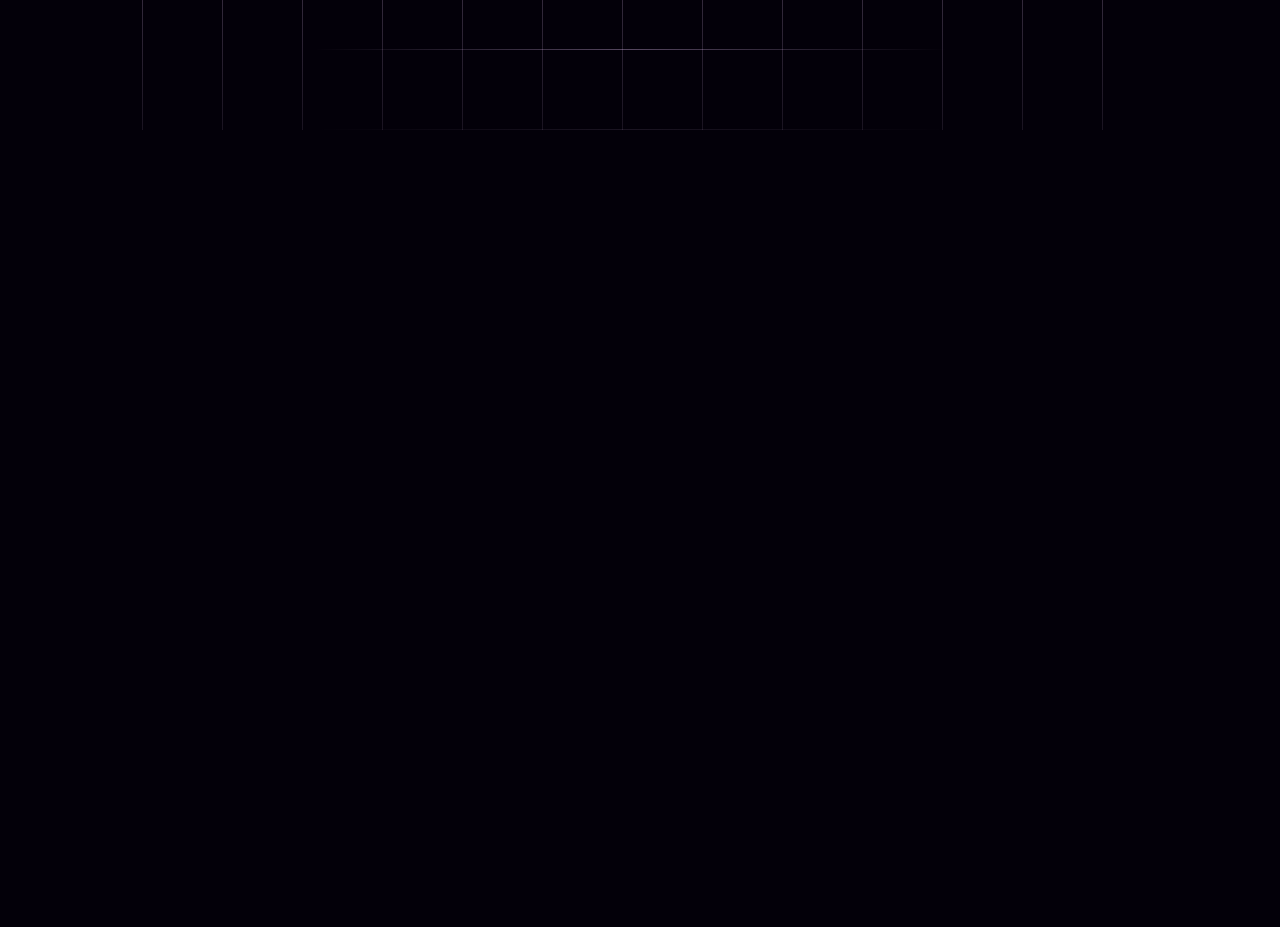
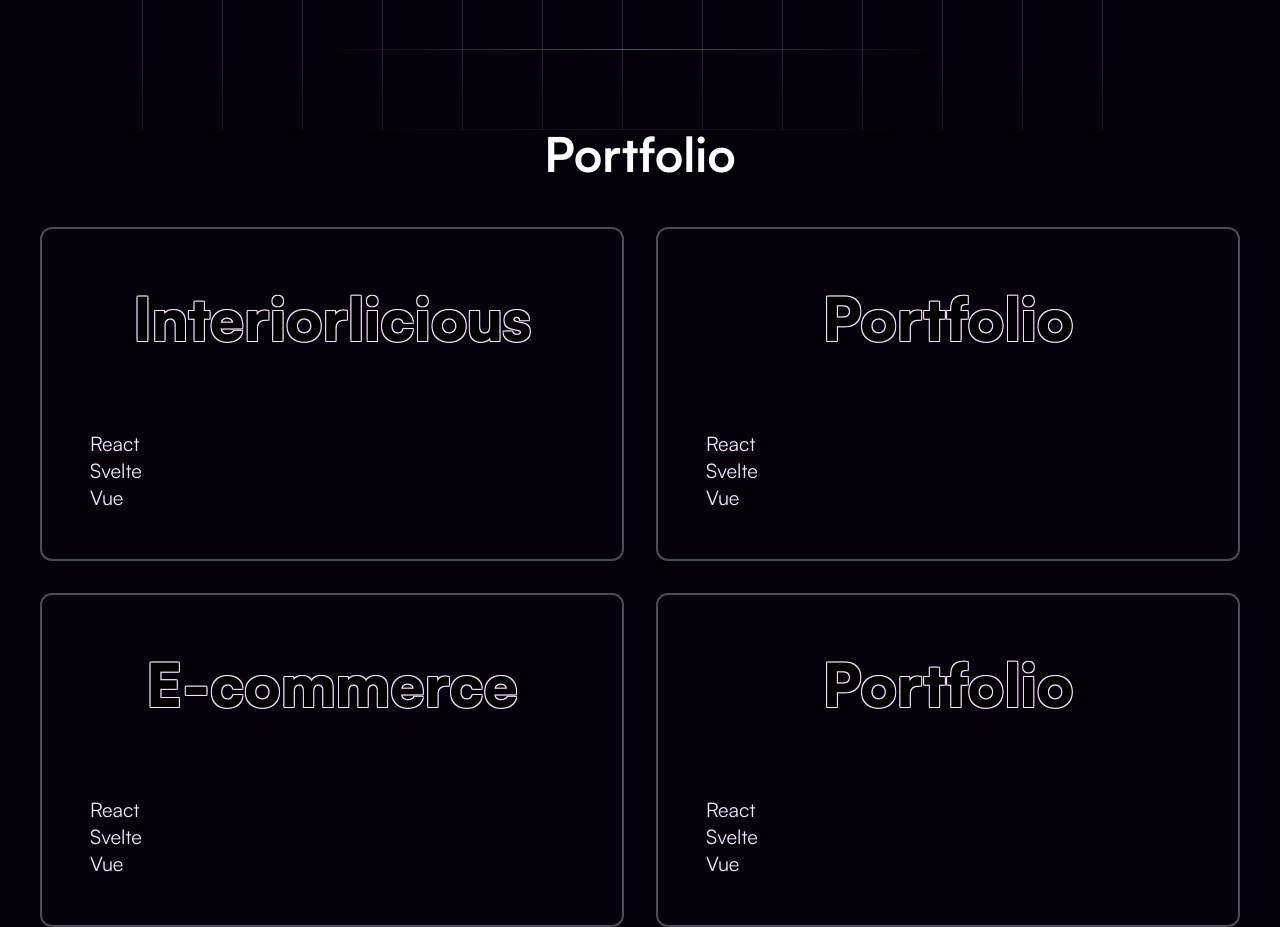
Before and after one commit to Dream-Code-Studio/dream-code-studio, a SvelteKit app: page / in a window 1280 px wide. Shown: the part 520-1447 px from the top of the page. Before the commit the page ends 988 px from the top, so only its background shows below. Built offline with nearby package versions, Linux system fonts and the light colour scheme.

Commit message:
Portfolio Section Complete

```diff
--- a/src/routes/+page.svelte
+++ b/src/routes/+page.svelte
@@ -1,21 +1,11 @@
 <script>
-  import Button from "./components/Button.svelte";
-  import Background from "./components/Background.svelte";
+  import Home from "./sections/Home/Home.svelte";
+  import Portfolio from "./sections/Portfolio/Portfolio.svelte";
 </script>
 
 <section id="home" class="home">
-  <div class="content">
-    <div class="title">
-      Coding Creativity
-      <br>
-      Into Reality
-    </div>
-    <div class="subtitle">
-      We make all of your digital dreams a reality lorem ipsum dolor sit amet
-    </div>
-    <Button text="Contact Us" />
-  </div>
-  <div class="background"><Background /></div>
+  <Home/>
+  <Portfolio/>
 </section>
 
 <style>
@@ -26,28 +16,5 @@
     height: 100vh;
     margin-top: 120px;
   }
-  .content {
-    text-align: center;
-  }
-  .title {
-    font-size: 68px;
-    color: #F9EDFF;
-    font-family: 'Satoshi-Black';
-    margin-bottom: 12px;
-  }
-  .subtitle {
-    font-size: 16px;
-    color: #B4B4B4;
-    font-family: 'Satoshi-Regular';
-    width: 300px;
-    margin: auto;
-    margin-bottom: 28px;
-  }
-  .background {
-    position: absolute;
-    top: 0;
-    left: 0;
-    width: 100px;
-    z-index: -1;
-  }
+
 </style>
--- /dev/null
+++ b/src/routes/sections/Home/Home.svelte
@@ -0,0 +1,44 @@
+<script>
+    import Background from "./Background.svelte";
+    import Button from "../../components/Button.svelte";
+</script>
+
+<div class="content">
+  <div class="title">
+    Coding Creativity
+    <br />
+    Into Reality
+  </div>
+  <div class="subtitle">
+    We make all of your digital dreams a reality lorem ipsum dolor sit amet
+  </div>
+  <Button text="Contact Us" />
+</div>
+<div class="background"><Background /></div>
+
+<style>
+  .content {
+    text-align: center;
+  }
+  .title {
+    font-size: 68px;
+    color: #f9edff;
+    font-family: "Satoshi-Black";
+    margin-bottom: 12px;
+  }
+  .subtitle {
+    font-size: 16px;
+    color: #b4b4b4;
+    font-family: "Satoshi-Regular";
+    width: 300px;
+    margin: auto;
+    margin-bottom: 28px;
+  }
+  .background {
+    position: absolute;
+    top: 0;
+    left: 0;
+    width: 100px;
+    z-index: -1;
+  }
+</style>
--- /dev/null
+++ b/src/routes/sections/Portfolio/Portfolio.svelte
@@ -0,0 +1,48 @@
+<script>
+  import PortfolioCard from "./components/PortfolioCard.svelte";
+  const cards = [
+    {
+      title: "Interiorlicious",
+      highlight: ["React", "Svelte", "Vue"],
+    },
+    {
+      title: "Portfolio",
+      highlight: ["React", "Svelte", "Vue"],
+    },
+    {
+      title: "E-commerce",
+      highlight: ["React", "Svelte", "Vue"],
+    },
+    {
+      title: "Portfolio",
+      highlight: ["React", "Svelte", "Vue"],
+    },
+  ];
+</script>
+
+<div class="portfolio">
+  <div class="title">Portfolio</div>
+  <div class="cards">
+    {#each cards as card}
+    <PortfolioCard title={card.title} highlight={card.highlight} />
+  {/each}
+  </div>
+</div>
+
+<style>
+  .portfolio {
+    margin-top: 120px;
+  }
+  .title {
+    font-family: 'Satoshi-Bold';
+    font-size: 48px;
+    text-align: center;
+    color: white;
+    margin-bottom: 40px;
+  }
+  .cards {
+    display: grid;
+    grid-template-columns: 1fr 1fr;
+    gap: 32px;
+  }
+</style>
--- /dev/null
+++ b/src/routes/sections/Portfolio/components/PortfolioCard.svelte
@@ -0,0 +1,39 @@
+<script>
+  export let title;
+  export let highlight;
+</script>
+
+<div class="card">
+  <div class="title">{title}</div>
+  <div class="info">
+    {#each highlight as item}
+      <div class="item">{item}</div>
+    {/each}
+  </div>
+</div>
+
+<style>
+  .card {
+    border: 2px solid #514955;
+    display: inline-block;
+    padding: 48px;
+    border-radius: 12px;
+  }
+  .title {
+    font-family: "Satoshi-black";
+    font-size: 60px;
+    text-align: center;
+    color: black;
+    margin-bottom: 72px;
+    text-shadow:
+      -1px -1px 0 #F6E3FF,
+      1px -1px 0 #F6E3FF,
+      -1px 1px 0 #F6E3FF,
+      1px 1px 0 #F6E3FF;
+  }
+  .info {
+    font-family: 'Satoshi-Regular';
+    font-size: 20px;
+    color: #F6E3FF;
+  }
+</style>
--- a/static/fonts.css
+++ b/static/fonts.css
@@ -14,3 +14,11 @@
       url("/Satoshi_Complete/Fonts/WEB/fonts/Satoshi-Black.woff")
       format("woff"); /* Older Browsers */
 }
+@font-face {
+  font-family: "Satoshi-Bold";
+  src: url("/Satoshi_Complete/Fonts/WEB/fonts/Satoshi-Bold.woff2")
+      format("woff2"),
+    /* Modern Browsers */
+      url("/Satoshi_Complete/Fonts/WEB/fonts/Satoshi-Bold.woff")
+      format("woff"); /* Older Browsers */
+}
```
Also changed, not shown: src/routes/sections/Home/Background.svelte (renamed from src/routes/components/Background.svelte).
